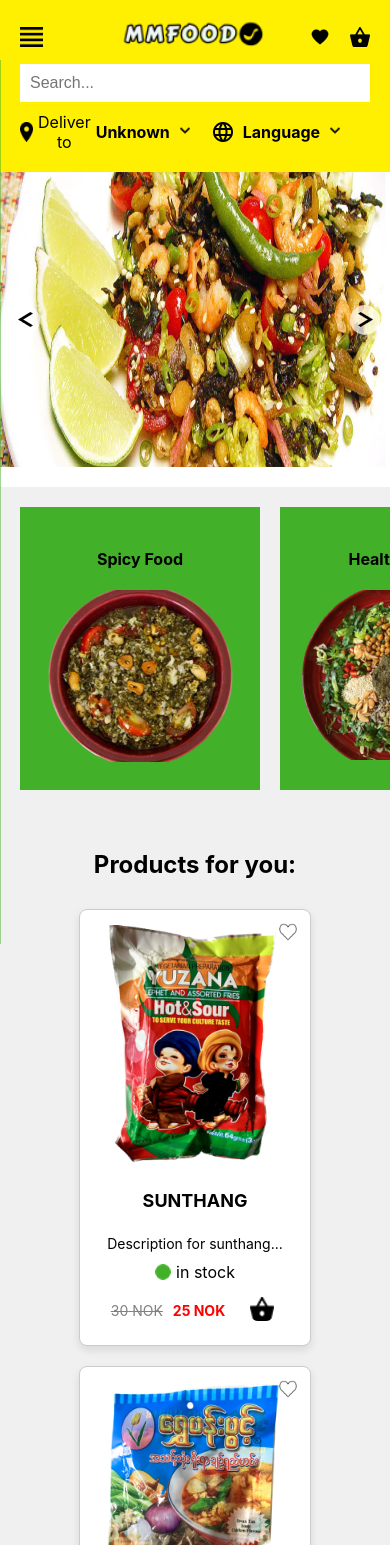
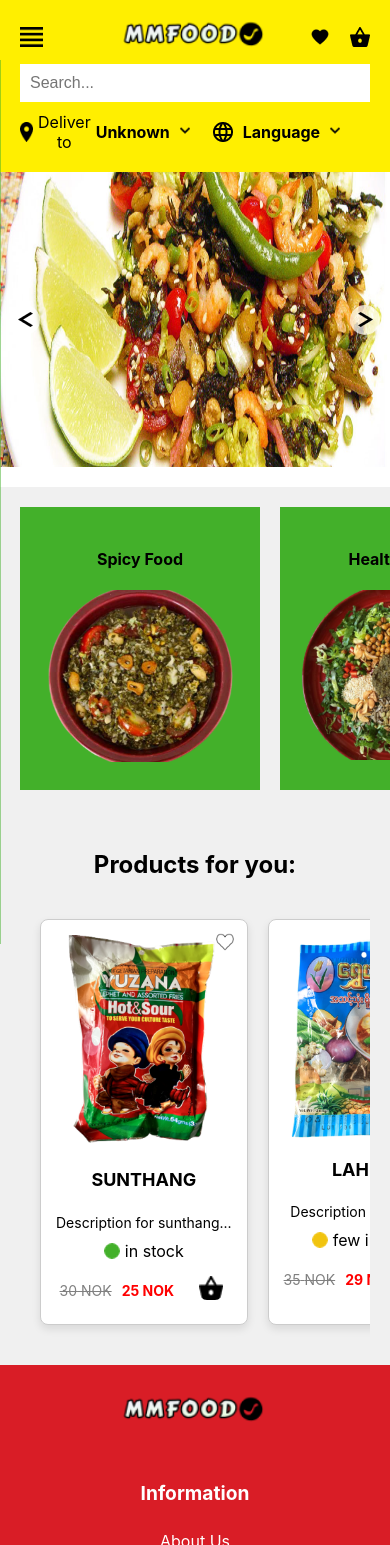
Before and after one commit to tungno/myanmarfoodpro, a React (Create React App) app in the folder frontend/: page / in a window 390 px wide. Shown: the top 1545 px of the page. Built offline with nearby package versions, Linux system fonts and the light colour scheme; no server answers.

Commit message:
mobile design for  productforyou

```diff
--- a/frontend/src/Components/ProductForYou/ProductForYou.css
+++ b/frontend/src/Components/ProductForYou/ProductForYou.css
@@ -102,3 +102,25 @@
     width: 24px;
     height: 24px;
 }
+
+/* Media query for mobile sizes */
+@media (max-width: 430px) {
+    .product-list {
+        display: flex;
+        flex-direction: row;
+        flex-wrap: nowrap;
+        overflow-x: auto; /* Enable horizontal scrolling */
+        white-space: nowrap; /* Prevent line breaks */
+        padding: 10px;
+        margin: 0; /* Remove margin to utilize full screen width */
+        justify-content: flex-start;
+    }
+
+    .collection-item {
+        display: inline-block;
+        margin: 10px;
+        flex-shrink: 0;
+        width: 200px;
+        height: auto;
+    }
+}
```
